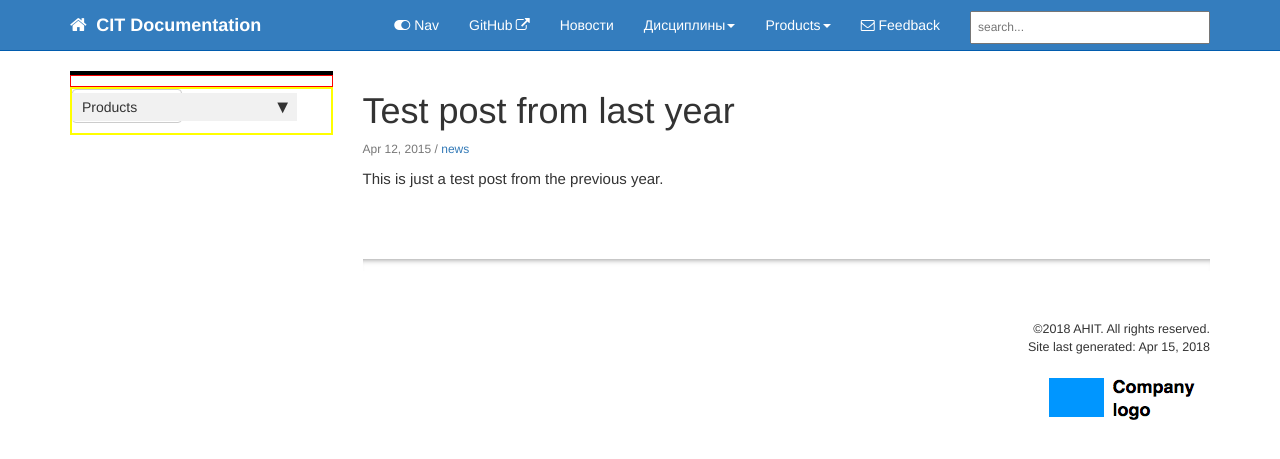
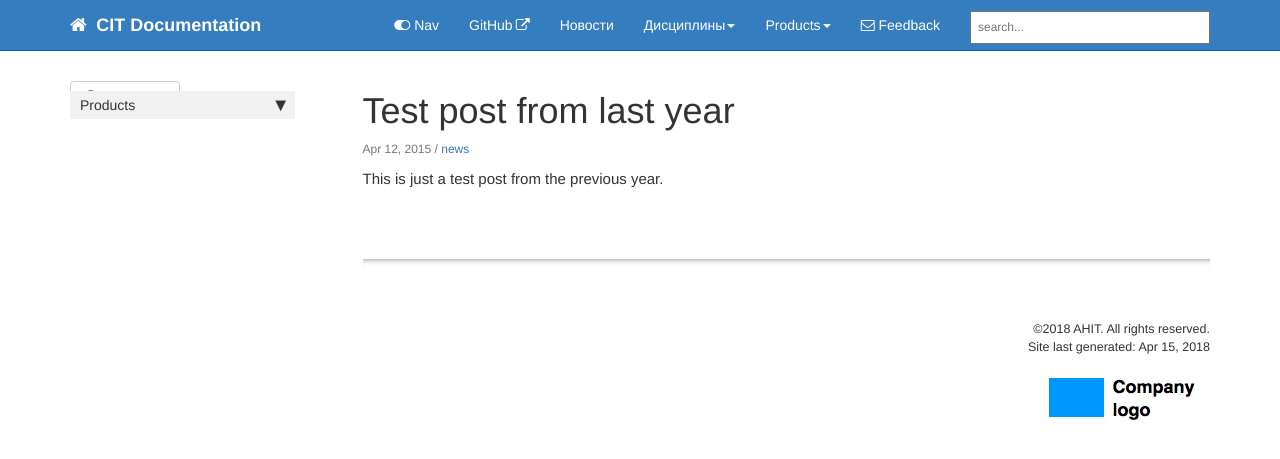
Before and after one commit to citDocs/citDocs.github.io, a Jekyll site: the page built from _posts/2015-04-12-test-post-last-year.md, in a window 1280 px wide. Shown: the top 459 px of the page. Built offline with Jekyll 4.4.1, drawn with Linux system fonts in a browser that asks for light colours; nearby versions of some CDN libraries; comment, search, counter and statistics services are not loaded.

Commit message:
Update customstyles.css

```diff
--- a/css/customstyles.css
+++ b/css/customstyles.css
@@ -1,18 +1,6 @@
 body {
     font-size:15px;
 }
-
-.br1 {
-    border:2px solid black;
-    float:bottom;}
-
-.br2 {
-    border:1px solid red;
-    float:bottom;}
-
-.br3 {
-    border: 2px solid yellow;}
-
 
 .bs-callout {
     padding: 20px;
```
